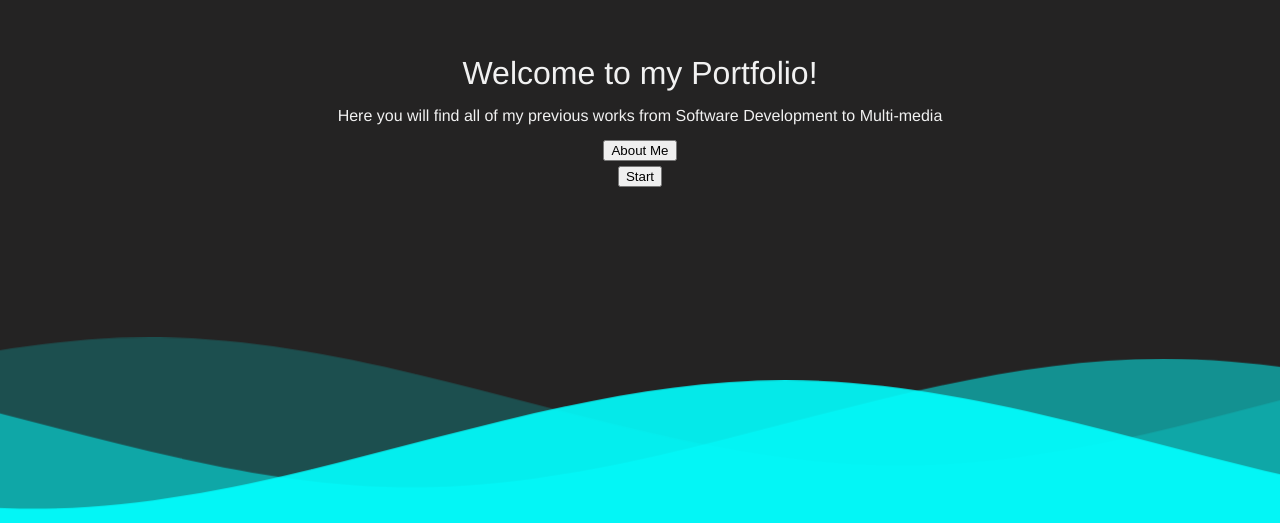
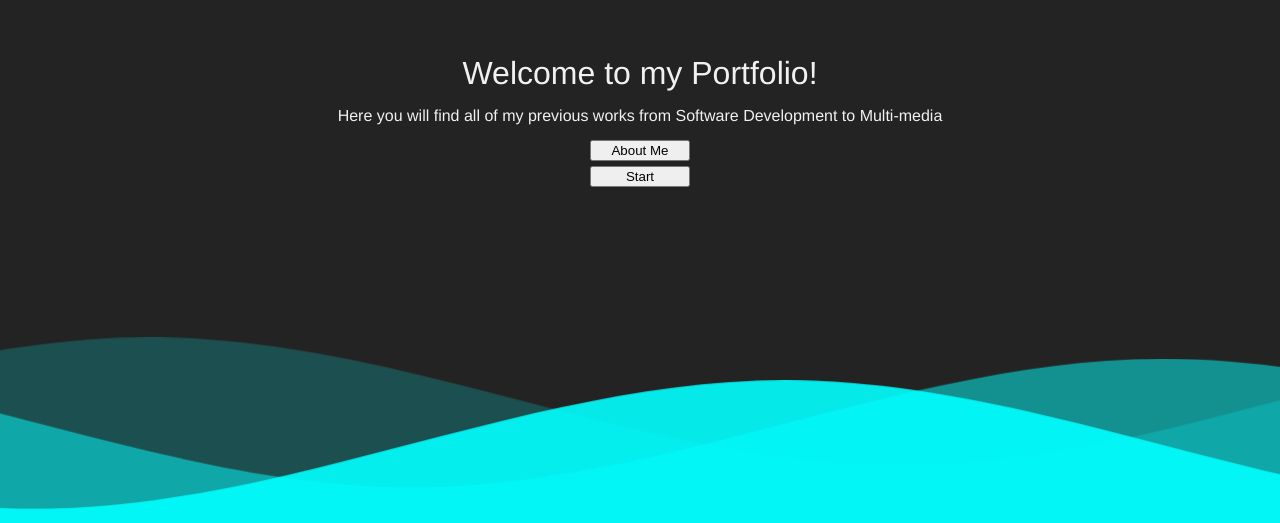
Before and after one commit to Jrock474/Portfolio, a React (Vite) app: page / in a window 1280 px wide. Shown: the part 277-800 px from the top of the page. Built offline with nearby package versions, Linux system fonts and the light colour scheme.

Commit message:
adjusted css for banner

```diff
--- a/src/styles.css
+++ b/src/styles.css
@@ -476,6 +476,7 @@ html{
     flex-direction: column;
     align-items: center;
     justify-content: center;
+    text-align: center;
 }
 
 .banner div{
@@ -484,6 +485,7 @@ html{
 
 .banner button{
     margin-bottom: 5px;
+    width: 100px;
 }
 
 .banner-header{
```
